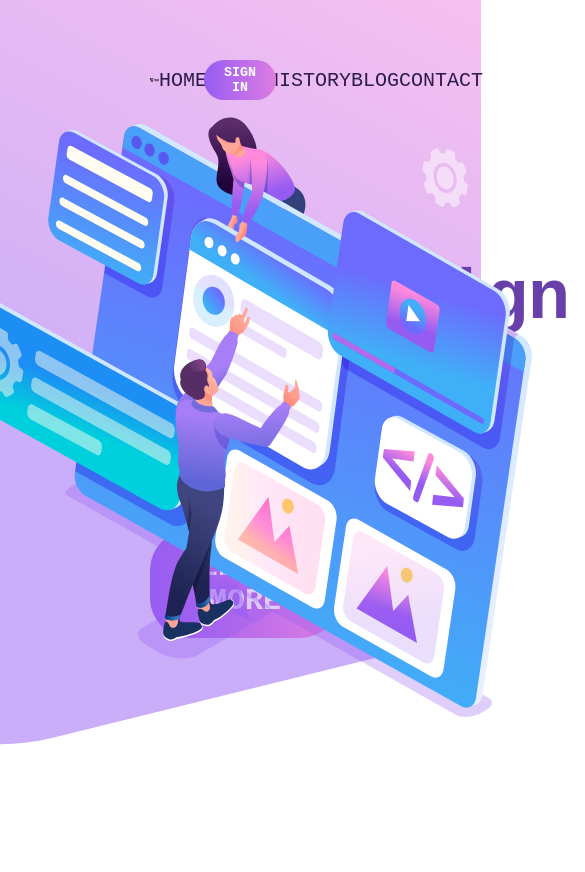
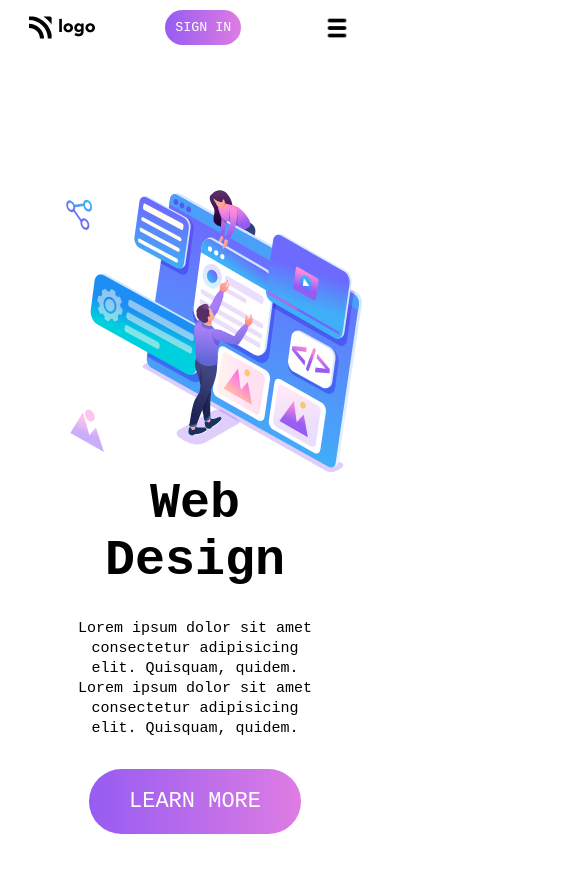
Before and after one commit to aditya-199/Project-08_web_landing, a website: page index.html in a window 390 px wide. Shown: the whole page, 585 px wide, since content can reach past the window. After the commit the page ends 844 px from the top, so only its background shows below. Drawn offline with Linux system fonts and the light colour scheme.

Commit message:
Responsive Design

```diff
--- a/css/index.css
+++ b/css/index.css
@@ -17,7 +17,131 @@ body{
     overflow-x: hidden;
 }
 
+.main-div{
+    padding: 1rem 1rem;
+}
+
+nav{
+    display: flex;
+    flex-wrap: wrap;
+    max-width: 90%;
+    margin: 0 auto;
+    justify-content: space-between;
+    /* background-color: #6940a9; */
+    align-items: center;
+}
+
+nav .logo{
+    max-width: 20%;
+}
+
+nav .hamburger{
+    min-width: 6%;
+    height: 3rem;
+    margin: auto 1rem;
+}
+
+.nav-items{
+    transform: scale(1,0);
+    padding-right: 1rem;
+    width: 100%;
+    font-size: 2rem;
+    font-weight: 500;
+    text-align: right;
+    /* background-color: aqua; */
+    transition: transform .3s linear;
+    transform-origin: top;
+}
+
+.show {
+    transform: scale(1,1);
+}
+
+.nav-item{
+    padding: .5rem;
+}
+
+.signin-btn{
+    padding: 1rem;
+    font-weight: 500;
+    margin: auto 0;
+    align-self: flex-end;
+}
+
+.intro-section{
+    display: flex;
+    flex-direction: column-reverse;
+}
+
+.left-section{
+    max-width: 70%;
+    width: 500px;
+    margin: auto auto;
+    text-align: center;
+    position: relative;
+    top: 0;
+}
+
+.left-section h1{
+    max-width: 100%;
+    font-size: 5rem;
+    padding-bottom: 3rem;
+}
+
+.left-section h4{
+    font-size: 1.5rem;
+    font-weight: 200;
+    line-height: 2rem;
+}
+
+.learn-more-btn{
+    margin-top: 3rem;
+    padding: 2rem 4rem;
+    font-size: 2.2rem;
+    font-weight: 500;
+    border: none;
+    outline: none;
+}
+
 button{
+    background-image: linear-gradient(to right ,#965CF2,#DE7CE3);
+    border-radius: 4rem;
+    border: none;
+    color: var(--btn-color);
+}
+
+.imgs-div{
+    margin: 0 auto;
+    /* background-color: aqua; */
+}
+
+.imgs-div img{
+    max-width: 80%;
+    z-index: -1;
+}
+
+.imgs-div .intro-img{
+    position: relative;
+}
+
+.imgs-div .vector-img{
+    max-width: 3.4rem;
+    position: relative;
+    bottom: 2rem;
+    left: 6rem;
+}
+
+.imgs-div .vector-dot{
+    width: 1rem;
+    position: relative;
+    bottom: 5rem;
+    left: 3.5rem;
+}
+
+@media (min-width: 800px){
+
+button{
+    /* all: unset; */
     background-image: linear-gradient(to right ,#965CF2,#DE7CE3);
     border-radius: 4rem;
     border: none;
@@ -38,31 +162,33 @@ h4{
 }
 
 .main-div{
-    padding: 2rem 15rem;
+    padding: 2rem 1rem;
     position: relative;
 }
-.main-div::after{
+.main-div::before{
     content: url(/images/backcover.svg);
     position: absolute;
-    right: 0;
-    top: 0;
+    top: -130px;
+    right: 18px;
     z-index: -1;
-    transform: translate(91px, -168px)
+    transform: translate(100px, -3px);
 }
+
 .main-div nav{
+    all: unset;
     display: flex;
     justify-content: space-between;
     align-items: center;
-    width: 100%;
-    height: 12rem;
+    max-width: 100%;
 }
 
 nav img{
+    /* all: unset; */
     width: 10%;
-    /* height: inherit; */
 }
 
 .nav-items{
+    all: unset;
     display: flex;
     height: inherit;
     width: 50%;
@@ -73,79 +199,93 @@ nav img{
 .signin-btn{
     padding: 0.5rem 2rem;
     font-weight: 650;
-
 }
 
+.hamburger{
+    display: none;
+}
 
 .intro-section{
-    width: 100%;
-    height: 100%;
+    all: unset;
+    max-width: 100%;
+    /* height: 100%; */
    display: flex;
    justify-content: space-between;
-    /* background-image: linear-gradient(to right ,#965CF2,#DE7CE3); */
    align-items: flex-start;
 }
 
 .intro-section h1{
-    width: 45rem;
+    /* all: unset; */
+    max-width: 90%;
+    width: 50rem;
     line-height: 8rem;
     font-size: 7rem;
-    margin-bottom: 4rem;
 }
 
 .intro-section h4{
-    width: 35rem;
+    /* all: unset; */
+    max-width: 90%;
+    width: 50rem;
     line-height: 2rem;
     font-weight: 300;
     font-size: 1.5rem;
-    margin-bottom: 7rem;
+    margin-bottom: 3rem;
 }
 
 .left-section{
+    all: unset;
     display: flex;
-    /* margin-top:  */
-    width: 50%;
-    height: 60rem;
+    max-width: 50%;
+    /* height: 60rem; */
     margin-top: 12rem;
-    align-items: flex-start;
+    align-items: center;
+    flex-direction: column;
+}
 
-    flex-direction: column;
+.left-section .learn-more-btn{
+    /* all: unset; */
+    padding: 2rem 5rem;
+    font-weight: 650;
+    font-size: 2.5rem;
+    max-width: 90%;
+    width: 30rem;
+}
+
+.imgs-div{
+    /* all: unset; */
+        padding: 1rem 2rem;
+        min-width: 60%;
+        /* width: 9rem; */
+        display: flex;
+        justify-content: flex-end;
+        align-items: flex-end;
+        position: relative;
+        margin: 8rem auto;
+        align-content: center;
+}
+
+.imgs-div img:first-child{
+    left: 12rem;
+    bottom: -41rem;
+    transform: scale(2);
+    display: none;
 
 }
 
-.left-section .learn-more-btn{
-    padding: 2rem 5rem;
-    font-weight: 650;
-    font-size: 3rem;
-}
-
-.imgs-div{
-    height: 60rem;
-    width: 50%;
-    display: flex;
-    justify-content: center;
-    align-items: center;
-    position: relative;
-}
-
-.imgs-div img{
+.imgs-div img:nth-child(2){
+    left: 14rem;
+    all: unset;
+    bottom: -36rem;
+    transform: scale(2);
     position: absolute;
-}
-
-.imgs-div img:first-child{
-    left: -33px;
-    bottom: 107px;
-    transform: scale(0.8);
-}
-
-.imgs-div img:nth-child(2){
-    left: 20px;
-    bottom: 193px;
+    display: none;
 }
 
 .imgs-div img:last-child{
-    /* width: 1re; */
+    /* all: unset; */
     height: 60rem;
     position: absolute;
-    top: -23px;
+    top: -69px;
 }
+
+}
--- a/index.html
+++ b/index.html
@@ -15,16 +15,21 @@
 <body>
   <div class="main-div">
     <nav>
-      <img src="./images/logo.svg" alt="logo" />
-      <div class="nav-items">
+      <img src="./images/logo.svg" class="logo" alt="logo" />
+
+      <button class="signin-btn">SIGN IN</button>
+
+      <img src="/images/hamburger.png" class="hamburger" alt="hamburger">
+
+      <div class="nav-items ">
         <h5 class="nav-item">HOME</h5>
         <h5 class="nav-item">ABOUT</h5>
         <h5 class="nav-item">HISTORY</h5>
         <h5 class="nav-item">BLOG</h5>
         <h5 class="nav-item">CONTACT</h5>
       </div>
-      <button class="signin-btn">SIGN IN</button>
     </nav>
+
     <div class="intro-section">
       <div class="left-section">
         <h1>Web Design</h1>
@@ -38,11 +43,13 @@
       <div class="imgs-div">
         <img src="./images/vector.svg" alt="vector-img" class="vector-img" />
         <img src="./images/vector-dot.svg" alt="vector-dot" class="vector-dot" />
-        <img src="./images/intro-img.svg" alt="intro-img" />
+        <img src="./images/intro-img.svg" alt="intro-img" class="intro-img"/>
         <!-- <img class="backcover" src="./images/backcover.svg" alt="backcover"> -->
       </div>
     </div>
   </div>
+
+  <script src="/index.js"></script>
 </body>
 
 </html>
--- /dev/null
+++ b/index.js
@@ -0,0 +1,7 @@
+const hamburger = document.querySelector(".hamburger");
+
+const navList = document.querySelector(".nav-items");
+
+hamburger.addEventListener('click', () => {
+    navList.classList.toggle('show');
+});
```
Also changed, not shown: images/hamburger.png (added), readme.md, screenshot8.png, screenshot8mobile.png (added). Lines whose indentation alone changed are shown as unchanged.
